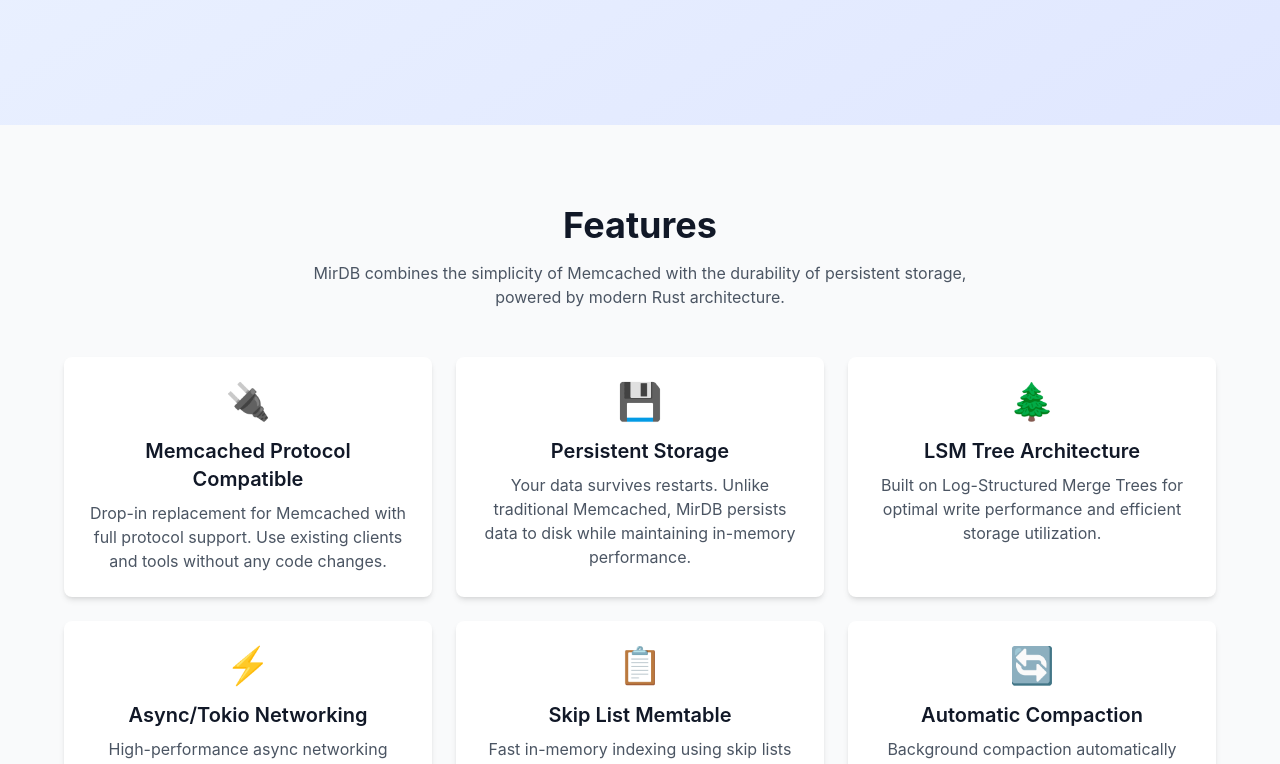
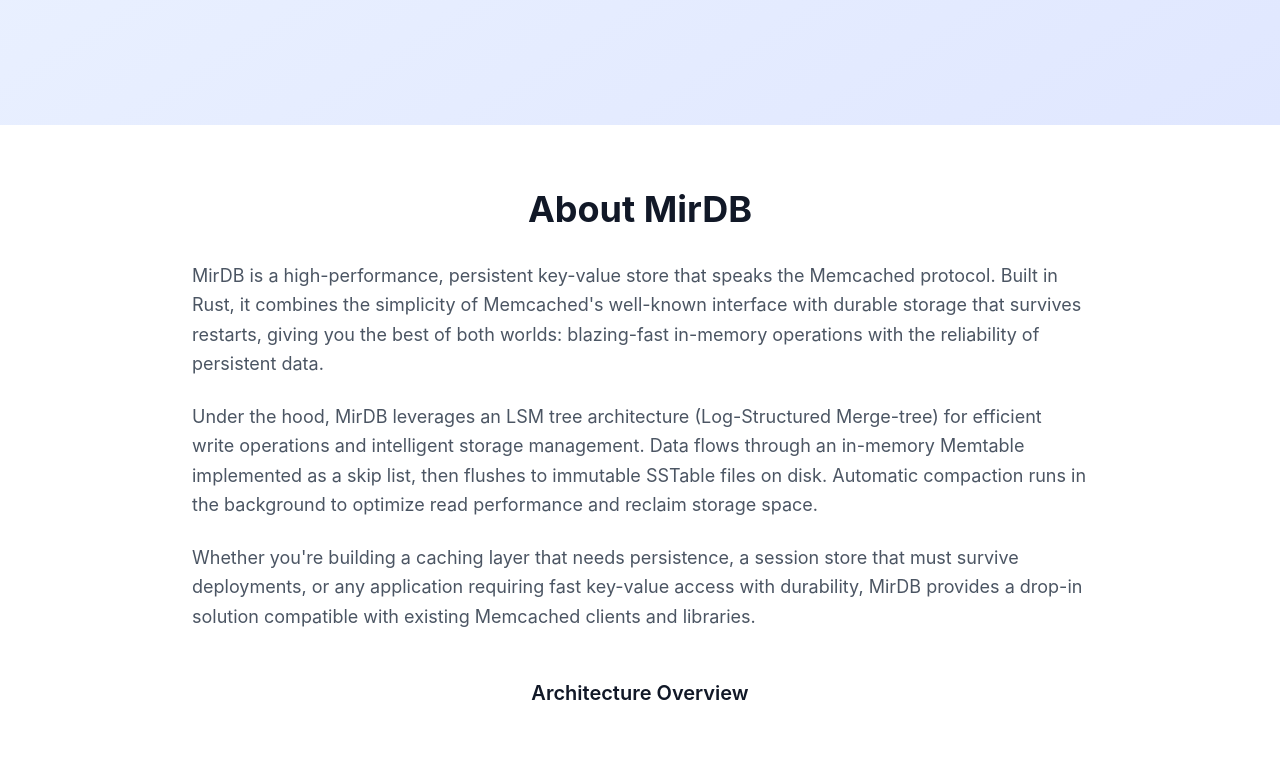
Before and after one commit to yetone/mirdb, a React (Vite) app in the folder homepage/: page / in a window 1280 px wide. Shown: the part 740-1504 px from the top of the page. Built offline with nearby package versions, Linux system fonts and the light colour scheme.

Commit message:
feat(homepage): integrate About section into main App
Add the About section component to the main App layout, placing it
after the Hero section and before the Features section placeholder.

```diff
--- a/homepage/src/App.tsx
+++ b/homepage/src/App.tsx
@@ -2,6 +2,7 @@ import { ThemeProvider } from './context/ThemeContext';
 import { Navbar } from './components/layout/Navbar';
 import { Footer } from './components/layout/Footer';
 import { Hero } from './components/sections/Hero';
+import { About } from './components/sections/About';
 import { Features } from './components/sections/Features';
 import { ThemeToggle } from './components/common/ThemeToggle';
 
@@ -19,6 +20,8 @@ function App() {
             <Hero />
           </section>
 
+          <About />
+
           <Features />
         </main>
         <Footer />
```
